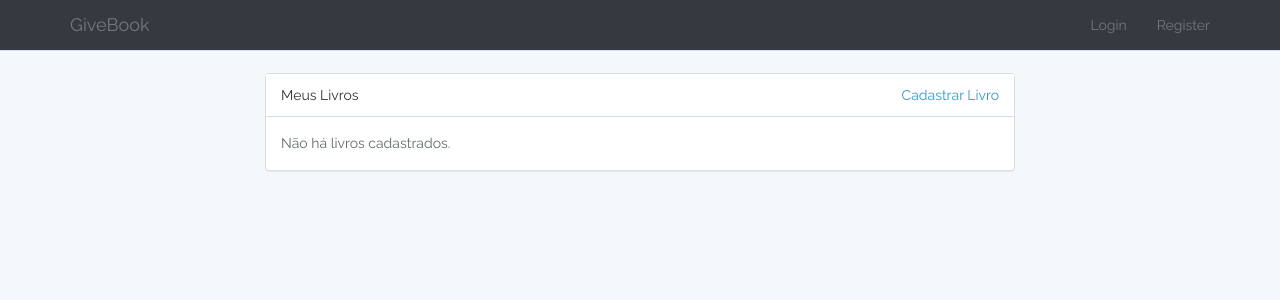
After one commit to luizatavares/GiveBook, a Laravel app: template resources/views/livros/meuslivros.blade.php in a window 1280 px wide. The commit adds this page. Shown: the top 300 px of the page. Run offline with Laravel 8, Linux system fonts and the light colour scheme; the template is opened without the code that fills it, so the values that code supplies are empty; settings files or empty folders that the repository lacks are supplied.

Commit message:
Inicio crud de livros

```diff
--- a/app/Http/Controllers/UsuariosController.php
+++ b/app/Http/Controllers/UsuariosController.php
@@ -10,7 +10,6 @@ class UsuariosController extends Controller
 {
     public function meusdados()
     {
-    	$user = Auth::user();
 
     	return view('usuarios.meusdados', ['user'=>Auth::user()]);
 
--- a/resources/views/layouts/app.blade.php
+++ b/resources/views/layouts/app.blade.php
@@ -53,6 +53,21 @@
                         @else
                             <li class="dropdown">
                                 <a href="#" class="dropdown-toggle" data-toggle="dropdown" role="button" aria-expanded="false">
+
+                                    Livros <span class="caret"></span>
+                                </a>
+                                 <ul class="dropdown-menu" role="menu">
+
+                                    <li>
+                                        <a href="{{ route('meuslivros') }}">Meus livros</a>
+
+
+                                    </li>
+                                 </ul>
+
+                            </li>
+                            <li class="dropdown">
+                                <a href="#" class="dropdown-toggle" data-toggle="dropdown" role="button" aria-expanded="false">
                                     {{ Auth::user()->name }} <span class="caret"></span>
                                 </a>
 
--- /dev/null
+++ b/resources/views/livros/meuslivros.blade.php
@@ -0,0 +1,36 @@
+@extends('layouts.app')
+
+@section('content')
+<div class="container">
+    <div class="row">
+        <div class="col-md-8 col-md-offset-2">
+            <div class="panel panel-default">
+                <div class="panel-heading">Meus Livros
+
+
+                    <div class="pull-right"><a href="{{route('cadastrarlivro')}}">Cadastrar Livro</a></div>
+
+
+                </div>
+
+
+
+
+                <div class="panel-body">
+
+                 @if(count($livros)==0)
+
+                 Não há livros cadastrados.
+
+
+                 @endif
+
+
+
+
+                </div>
+            </div>
+        </div>
+    </div>
+</div>
+@endsection
--- a/routes/web.php
+++ b/routes/web.php
@@ -25,4 +25,9 @@ Route::group(['prefix' => 'painel', 'middleware'=>'auth'], function(){
 
 	Route::post('/salvardados', 'UsuariosController@salvardados')->name('salvardados');
 
+	Route::group(['prefix' => 'livros'], function(){
+		Route::get('/meuslivros', 'LivrosController@meuslivros')->name('meuslivros');
+		Route::get('/cadastrarlivro', 'LivrosController@cadastrarlivro')->name('cadastrarlivro');
+	});
+
 });
```
Also changed, not shown: app/Http/Controllers/LivrosController.php (added, +29 -0 lines), app/livros.php (added, +10 -0 lines), 1 other file.
